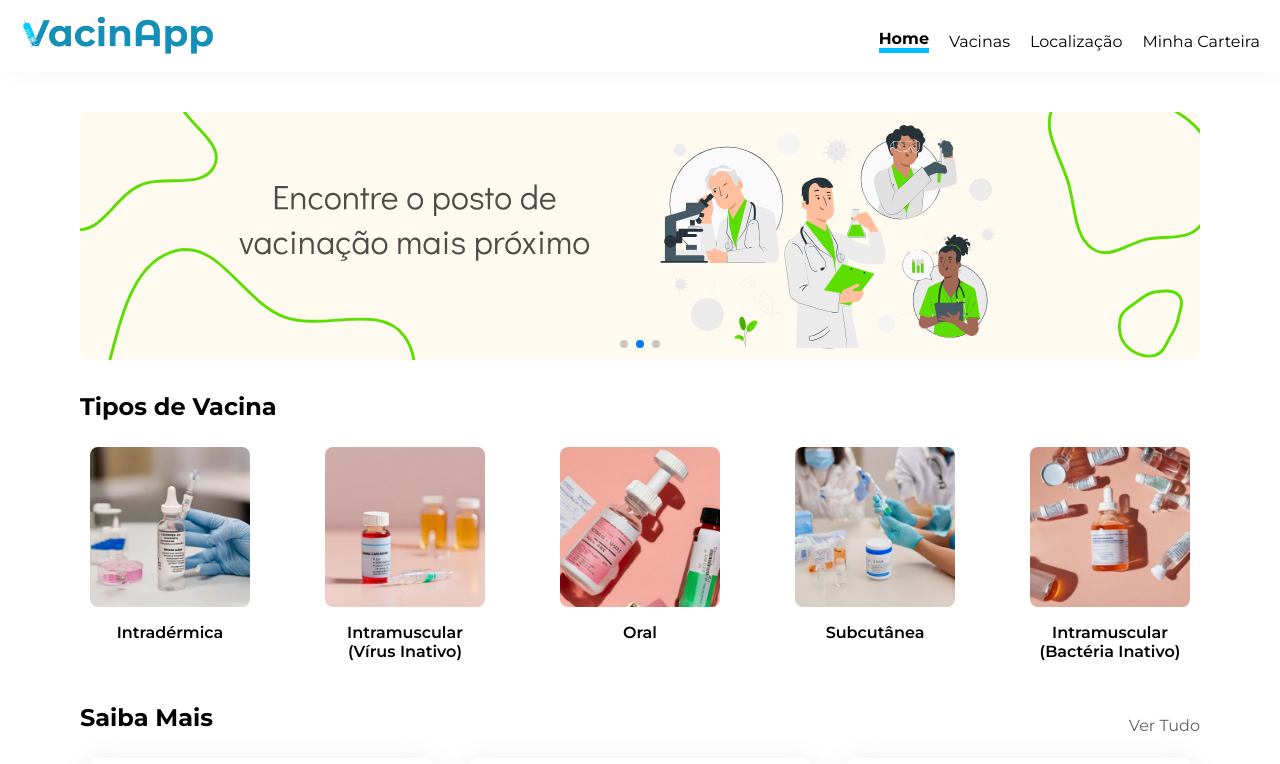
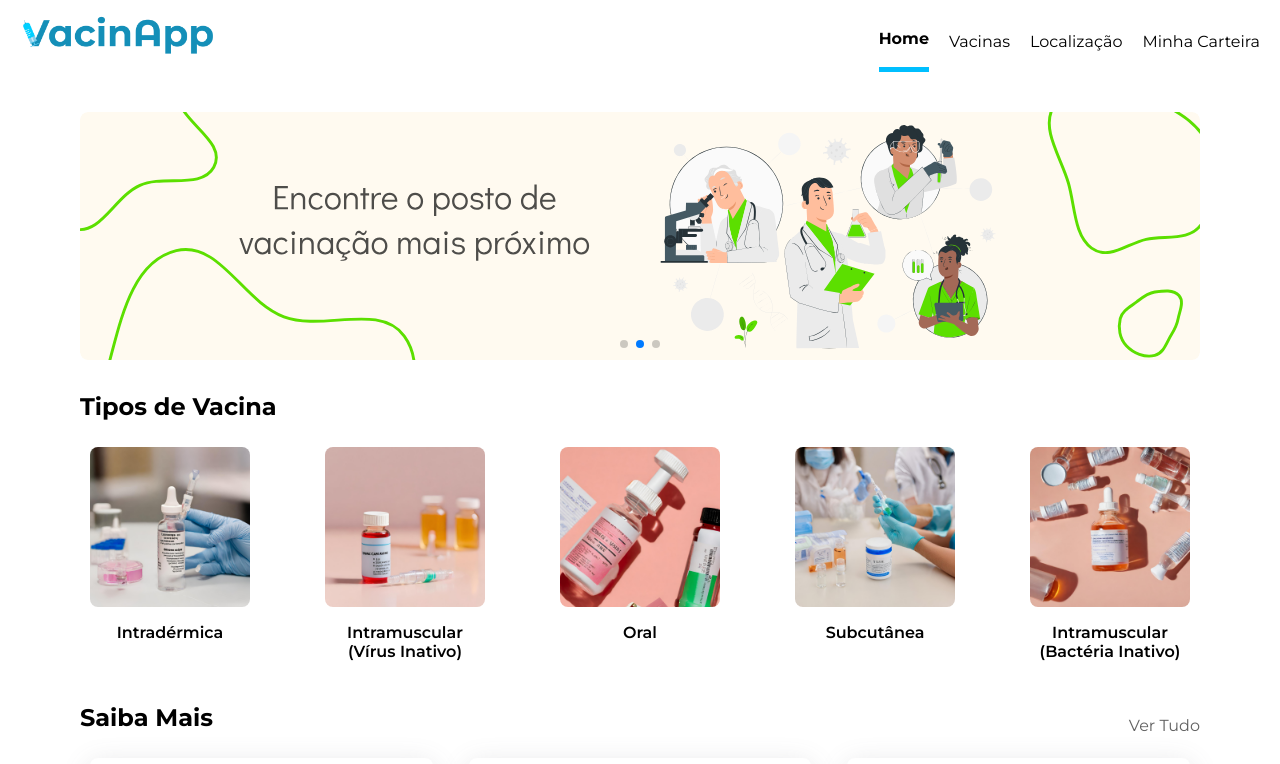
Before and after one commit to VacinApp/Projeto, a Next.js app: page / in a window 1280 px wide. Shown: the top 764 px of the page. Built offline with nearby package versions, Linux system fonts and the light colour scheme; data requests are answered from the project's data file.

Commit message:
fix: arruma css do menu

```diff
--- a/src/app/components/MenuItem/menuItem.module.css
+++ b/src/app/components/MenuItem/menuItem.module.css
@@ -10,6 +10,7 @@
 .menuItem span {
 	margin-top: 10px;
 	color: var(--preto);
+	padding-bottom: 1.2rem;
 }
 
 .active {
```
